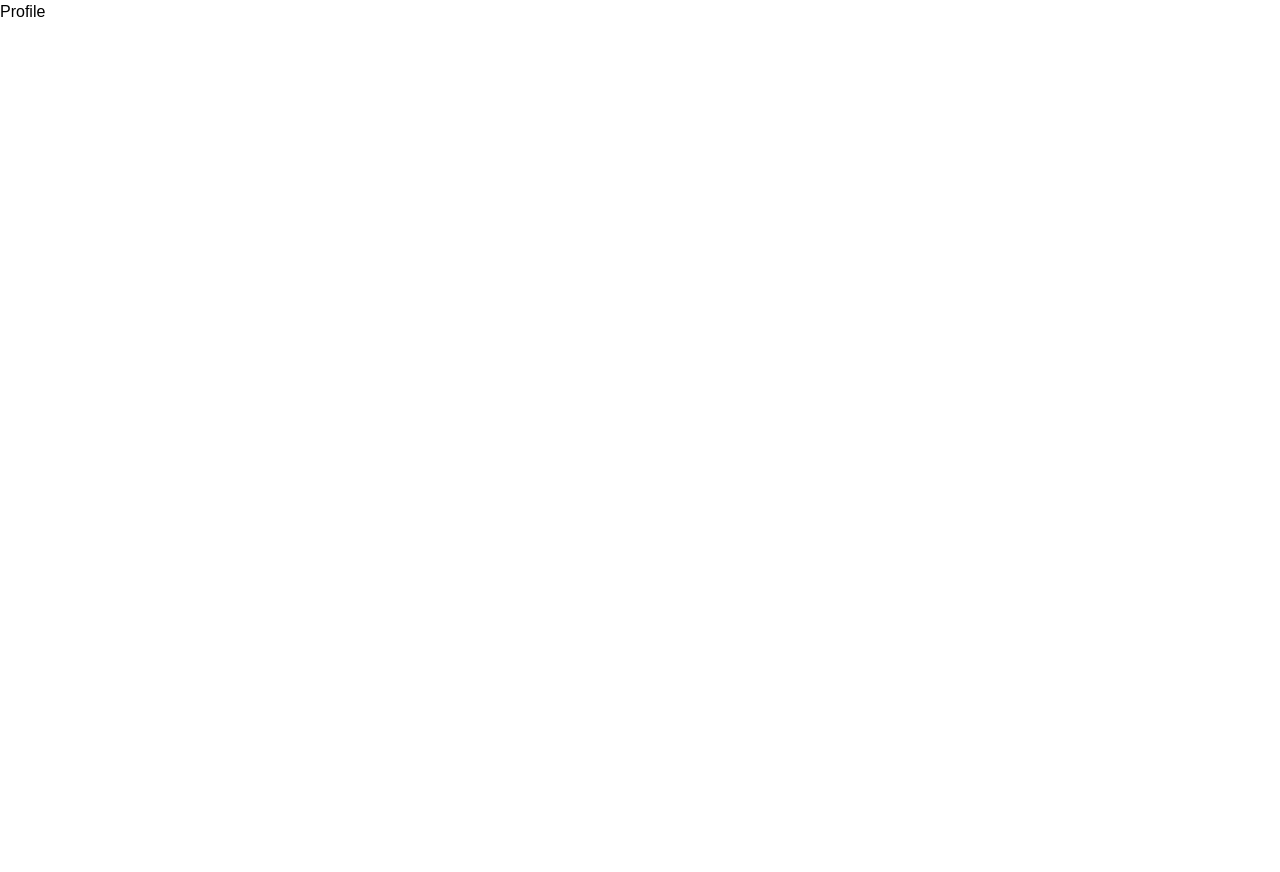
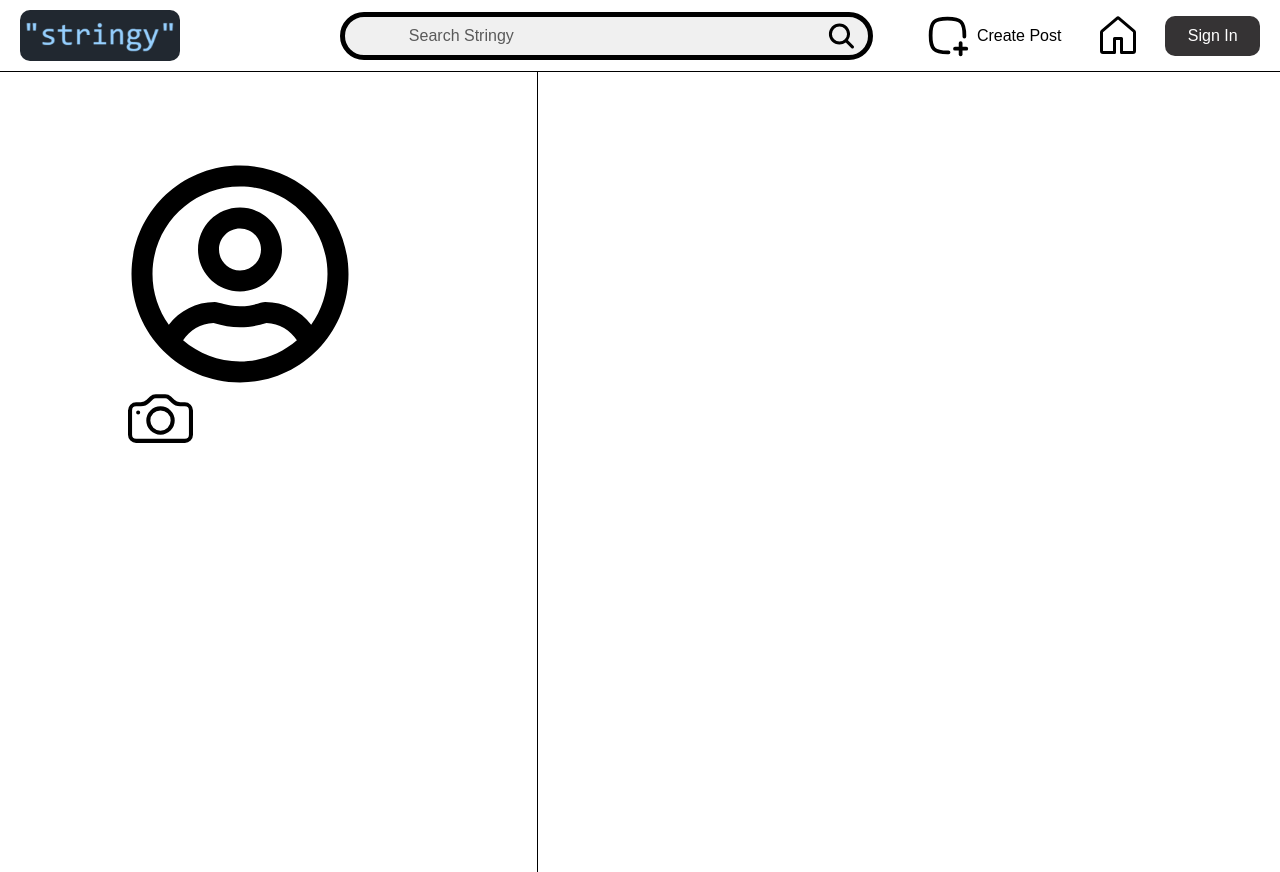
Before and after one commit to MrWinRock/stringy, a React (Create React App) app: page /profile in a window 1280 px wide. Before the commit the page ends 800 px from the top, so only its background shows below. Built offline with nearby package versions, Linux system fonts and the light colour scheme; the HTML template or start-up script is replaced by a standard one.

Commit message:
add: profile user

```diff
--- a/src/App.css
+++ b/src/App.css
@@ -1,3 +1,4 @@
+/* Test API Page */
 .test-api-page {
   display: flex;
   flex-direction: column;
--- a/src/App.tsx
+++ b/src/App.tsx
@@ -4,8 +4,8 @@ import { BrowserRouter as Router, Route, Routes } from "react-router-dom";
 
 
 // Import components
-import Profile from "./presentation/components/profile/Profile";
 import HomePage from "./presentation/components/pages/HomePage";
+import ProfilePage from "./presentation/components/pages/ProfilePage";
 
 // For test api call
 import TestAPI from "./TestAPI";
@@ -15,7 +15,7 @@ const App: React.FC = () => {
     <Router>
       <Routes>
         <Route path="/" element={<HomePage />} />
-        <Route path="/profile" element={<Profile />} />
+        <Route path="/profile" element={<ProfilePage />} />
         <Route path="/testapi" element={<TestAPI />} />
       </Routes>
     </Router>
--- a/src/presentation/components/modal/RegisterModal.css
+++ b/src/presentation/components/modal/RegisterModal.css
@@ -23,8 +23,8 @@
     background-color: #fff;
     border-radius: 24px;
     z-index: 101;
-    max-width: 53vw;
     height: 700px;
+    max-width: 974px;
     width: 100%;
 }
 
--- a/src/presentation/components/modal/RegisterModal.tsx
+++ b/src/presentation/components/modal/RegisterModal.tsx
@@ -101,10 +101,9 @@ const RegisterModal: React.FC<ModalProps> = ({ isShow, onClose, onSubmit }) => {
             });
 
             switch (response.status) {
-                case 200:
+                case 201:
                     setIsRegistered(true);
                     setCreateAccountSuccess(response.data.message || "Your account has been created");
-                    onSubmit(e);
                     break;
                 case 400:
                     setCreateAccountError(response.data.error || "Email or username already exists");
@@ -182,7 +181,7 @@ const RegisterModal: React.FC<ModalProps> = ({ isShow, onClose, onSubmit }) => {
                                 </div>
                                 {signInError && <p className='error'>{signInError}</p>}
                                 <button className='reset-password'>Reset password</button>
-                                <button className={`submit-button ${isSignInClickable ? 'clickable' : ''} `} type='submit'>Sign In</button>
+                                <button className={`submit-button ${isSignInClickable ? 'clickable' : ''} `} type='submit' disabled={loading || !isSignInClickable}>Sign In</button>
                             </form>
                             <div className='signin-description'>
                                 <p className='term'>By continuing, you agree to the <a href='/'>Terms of use</a> and <a href='/'>Privacy Policy.</a>
@@ -245,7 +244,7 @@ const RegisterModal: React.FC<ModalProps> = ({ isShow, onClose, onSubmit }) => {
                                         <p className='password-exception'>Use 8 or more characters with a mix of letters, numbers & symbols</p>
                                         <p className='term'>By continuing, you agree to the <a href='/'>Terms of use</a> and <a href='/'>Privacy Policy.</a>
                                         </p>
-                                        <button className={`submit-button ${isCreateAccountClickable ? 'clickable' : ''}`} type='submit'>Create an account</button>
+                                        <button className={`submit-button ${isCreateAccountClickable ? 'clickable' : ''}`} type='submit' disabled={loading || !isCreateAccountClickable}>Create an account</button>
                                     </form>
                                     {loading && <p className='loading'>Loading...</p>}
                                 </>
--- /dev/null
+++ b/src/presentation/components/pages/ProfilePage.tsx
@@ -0,0 +1,14 @@
+import Header from "../header/Header";
+import Profile from "../profile/Profile";
+
+
+const ProfilePage: React.FC = () => {
+    return (
+        <>
+            <Header />
+            <Profile />
+        </>
+    )
+}
+
+export default ProfilePage;
--- /dev/null
+++ b/src/presentation/components/profile/Profile.css
@@ -0,0 +1,34 @@
+.profile-page {
+    margin: auto;
+    max-width: 80vw;
+    width: 100%;
+}
+
+.profile-page-container {
+    width: 100%;
+    display: flex;
+    flex-direction: row;
+    justify-content: flex-start;
+}
+
+.user-profile {
+    width: 40%;
+    padding-top: 90px;
+    height: 100vh;
+    background-color: #ffffff;
+    border-right: 1px solid black;
+}
+
+.user-profile-container {
+    display: flex;
+    flex-direction: column;
+    justify-content: center;
+}
+
+.user-profile-img {
+    font-size: 224px;
+}
+
+.user-change-profile-img {
+    font-size: 65px;
+}
--- a/src/presentation/components/profile/Profile.tsx
+++ b/src/presentation/components/profile/Profile.tsx
@@ -1,9 +1,42 @@
+import "./Profile.css";
+
+// icons import
+import { FaRegUserCircle } from "react-icons/fa";
+import { BsCamera } from "react-icons/bs";
+
 const Profile: React.FC = () => {
+
     return (
-        <div>
-            <h1>Profile</h1>
+        <div className="profile-page">
+            <div className="profile-page-container">
+                <div className="user-profile">
+                    <div className="user-profile-container">
+                        <div className="user-image">
+                            <div className="user-image-container">
+                                <FaRegUserCircle className="user-profile-img" />
+                                <div className="user-change-image-bg">
+                                    <BsCamera className="user-change-profile-img" />
+                                </div>
+                            </div>
+                        </div>
+                        {/* <h2>Username</h2>
+                        <div className="community-profile">
+                            <p>0 Community joined.</p>
+                            <p>
+                                Lorem Ipsum is simply dummy text of the printing and typesetting
+                                industry.
+                            </p>
+                        </div>
+                        <div className="socail-profile">
+                            <p>Socail accounts</p>
+                            <p>facebook.com</p>
+                            <p>reddit.com</p>
+                        </div> */}
+                    </div>
+                </div>
+            </div>
         </div>
     );
-}
+};
 
 export default Profile;
```
